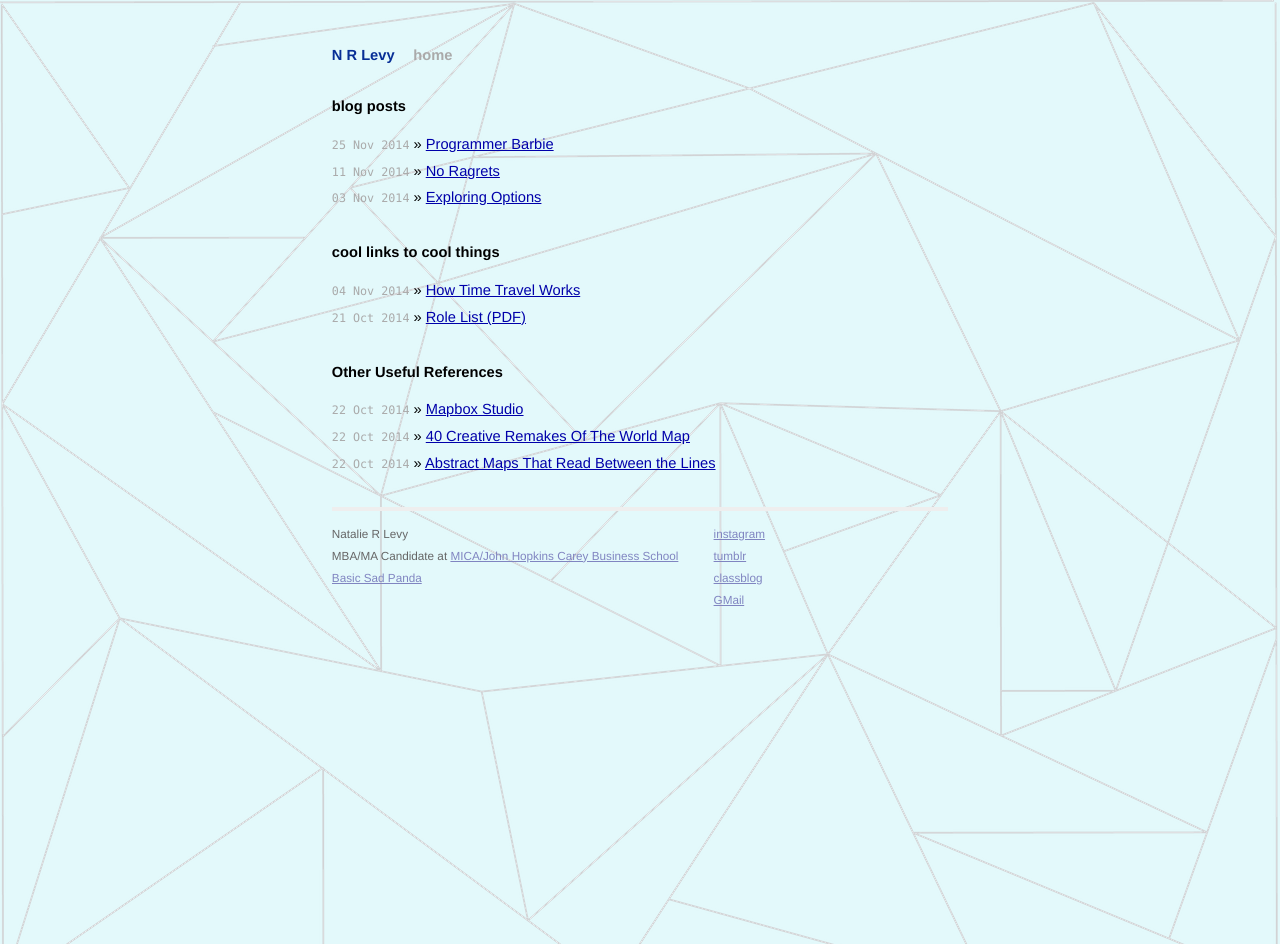
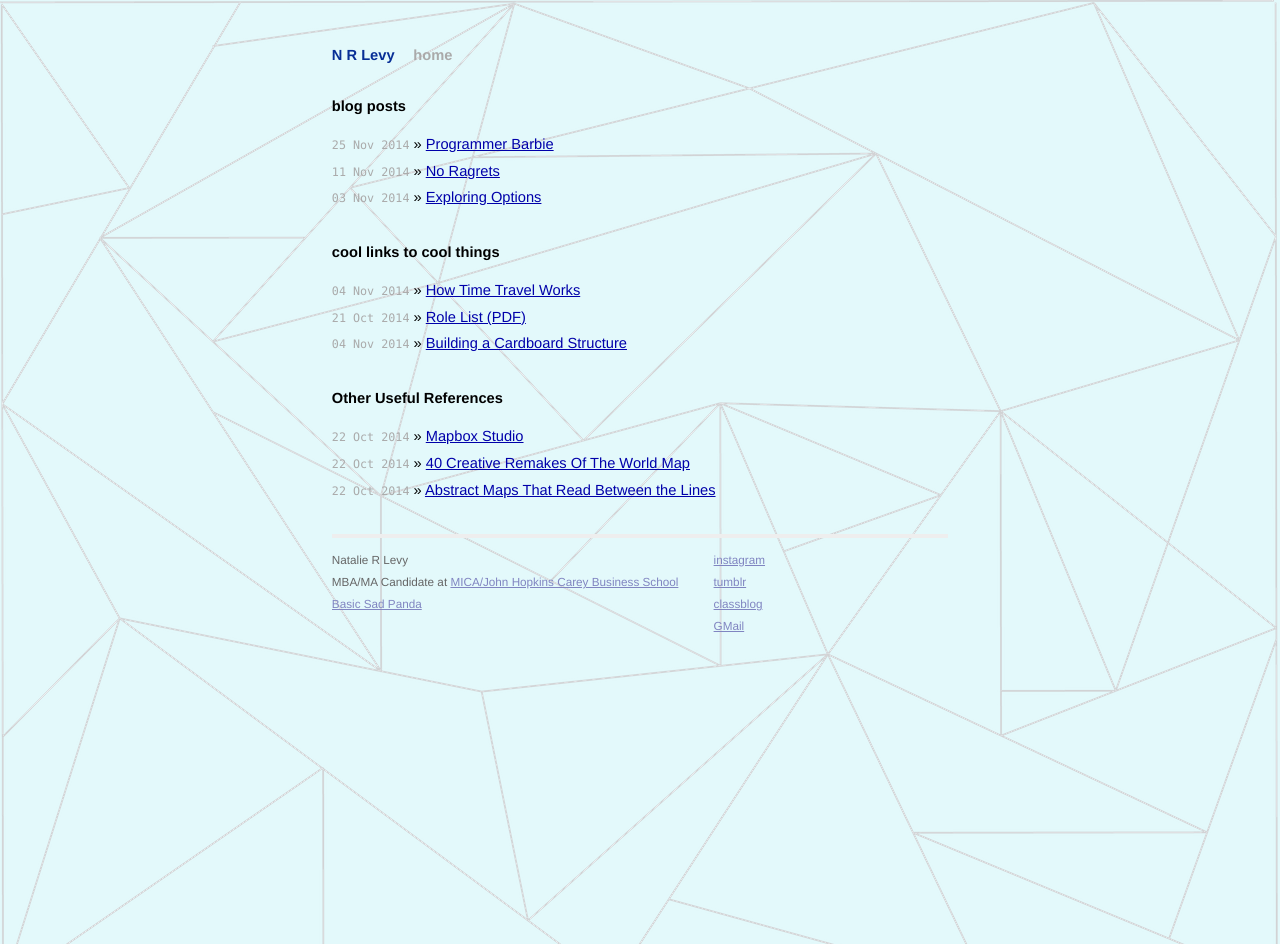
Before and after one commit to nrlevy/clog, a Jekyll site: the page built from index.html, in a window 1280 px wide. Built offline with Jekyll 4.4.1, drawn with Linux system fonts in a browser that asks for light colours; Markdown is read by kramdown in place of the engine named in the settings.

Commit message:
adding a link

```diff
--- a/index.html
+++ b/index.html
@@ -15,6 +15,7 @@ title: N R Levy
   <ul class="posts">
     <li><span>04 Nov 2014</span> &raquo; <a href="http://science.howstuffworks.com/science-vs-myth/everyday-myths/time-travel.htm">How Time Travel Works</a></li>
     <li><span>21 Oct 2014</span> &raquo; <a href="{{ site.url }}/clog/pdfs/01_RoleList.pdf">Role List (PDF)</a></li>
+    <li><span>04 Nov 2014</span> &raquo; <a href="http://www.ehow.com/how_10026499_make-cardboard-structure-strong.html">Building a Cardboard Structure</a></li>
   </ul>
 
   <h1>Other Useful References</h1>
```
